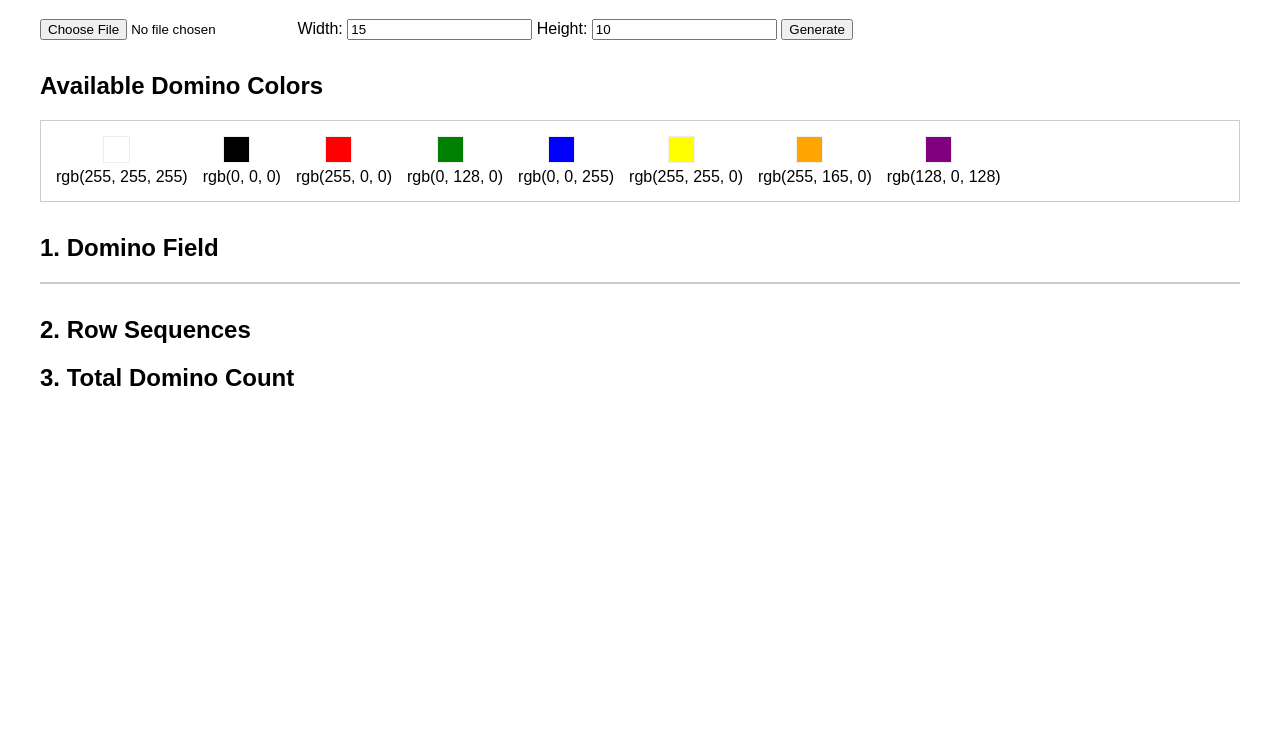
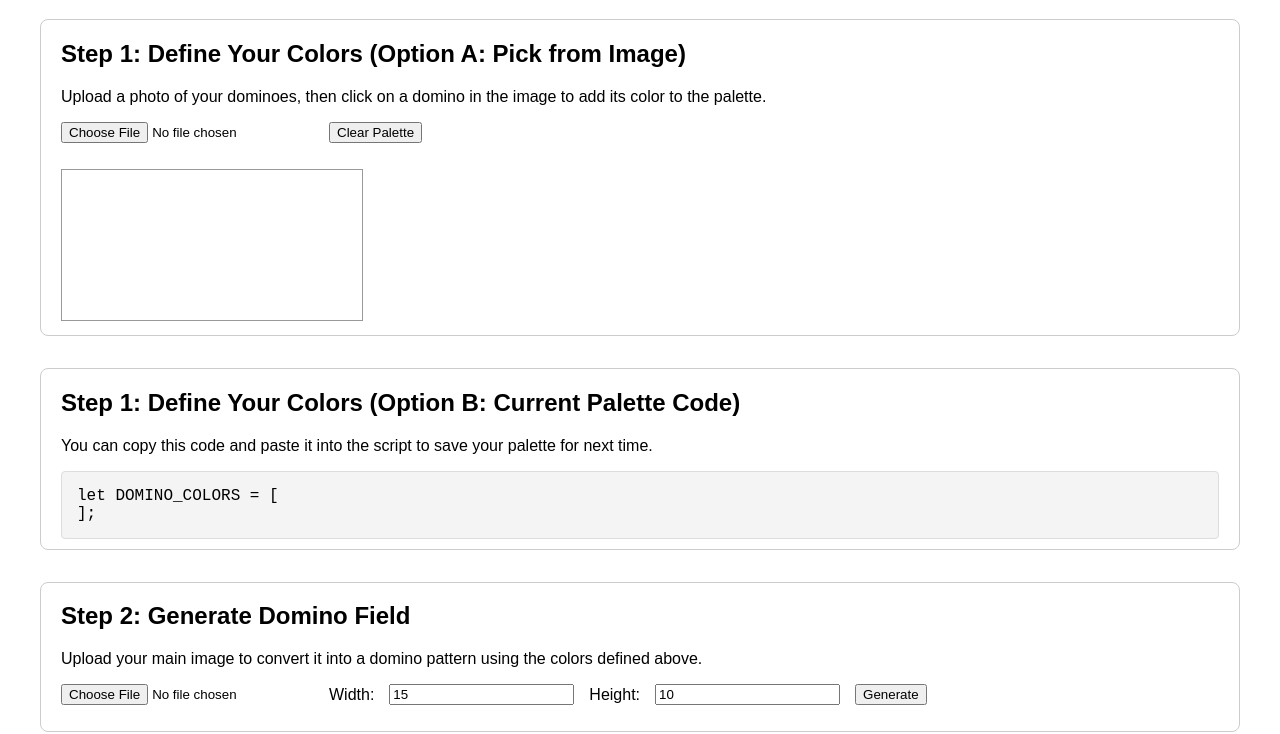
Before and after one commit to bjaspan/domino-field-generator, a plain HTML site: page index.html in a window 1280 px wide. Shown: the part 102-836 px from the top of the page. Before the commit the page ends 800 px from the top, so only its background shows below. Drawn offline with Linux system fonts and the light colour scheme.

Commit message:
Version 3. The palette can be specified in script.js or be overridden by clicking locations in a separately uploaded palette source file.

```diff
--- a/index.html
+++ b/index.html
@@ -8,6 +8,27 @@
 </head>
 <body>
     <h1>Domino Image Converter 🎨</h1>
+
+    <div class="section-box">
+        <h2>Step 1: Define Your Colors (Option A: Pick from Image)</h2>
+        <p>Upload a photo of your dominoes, then click on a domino in the image to add its color to the palette.</p>
+        <div class="controls">
+            <input type="file" id="pickerUploader">
+            <button id="clearPaletteButton">Clear Palette</button>
+        </div>
+        <canvas id="colorPickerCanvas"></canvas>
+    </div>
+
+    <div class="section-box">
+        <!-- Text updated here -->
+        <h2>Step 1: Define Your Colors (Option B: Current Palette Code)</h2>
+        <p>You can copy this code and paste it into the script to save your palette for next time.</p>
+        <div id="colorPalette"></div>
+    </div>
+
+    <div class="section-box">
+        <h2>Step 2: Generate Domino Field</h2>
+        <p>Upload your main image to convert it into a domino pattern using the colors defined above.</p>
         <div class="controls">
             <input type="file" id="imageUploader">
             <label for="fieldWidth">Width:</label>
@@ -16,18 +37,15 @@
             <input type="number" id="fieldHeight" value="10">
             <button id="generateButton">Generate</button>
         </div>
-
-    <h2>Available Domino Colors</h2>
-    <div id="colorPalette"></div>
+    </div>
 
     <div id="results">
-        <h2>1. Domino Field</h2>
+        <h2>Results</h2>
+        <h3>1. Domino Field</h3>
         <div id="dominoField"></div>
-
-        <h2>2. Row Sequences</h2>
+        <h3>2. Row Sequences</h3>
         <div id="rowList"></div>
-
-        <h2>3. Total Domino Count</h2>
+        <h3>3. Total Domino Count</h3>
         <div id="totalCount"></div>
     </div>
 
--- a/script.js
+++ b/script.js
@@ -1,50 +1,55 @@
 /**
  * YOUR DOMINO COLORS
- * -------------------
- * Edit this list to match the RGB values of the domino colors you own.
- * Each color is an array of three numbers: [Red, Green, Blue].
+ * This list will be populated by the color picker tool.
+ * You can also paste a previously generated list here.
  */
-const DOMINO_COLORS = [
-    [255, 255, 255], // White
-    [0, 0, 0],       // Black
-    [255, 0, 0],     // Red
-    [0, 128, 0],     // Green
-    [0, 0, 255],     // Blue
-    [255, 255, 0],   // Yellow
-    [255, 165, 0],   // Orange
-    [128, 0, 128]    // Purple
-];
+let DOMINO_COLORS = [];
 
-// --- NEW FUNCTION ---
-// This function runs once when the page loads to show your available colors.
-function displayAvailableColors() {
-    const paletteContainer = document.getElementById('colorPalette');
-    paletteContainer.innerHTML = ''; // Clear any existing content
+// --- EVENT LISTENERS ---
 
-    DOMINO_COLORS.forEach(color => {
-        const item = document.createElement('div');
-        item.classList.add('palette-item');
-
-        const colorBlock = document.createElement('div');
-        colorBlock.classList.add('color-block');
-        colorBlock.style.backgroundColor = `rgb(${color[0]}, ${color[1]}, ${color[2]})`;
-
-        const colorText = document.createElement('span');
-        colorText.textContent = `rgb(${color.join(', ')})`;
-
-        item.appendChild(colorBlock);
-        item.appendChild(colorText);
-        paletteContainer.appendChild(item);
-    });
-}
-
-// --- SCRIPT EXECUTION STARTS HERE ---
-
-// Display the configured colors as soon as the page loads
 document.addEventListener('DOMContentLoaded', displayAvailableColors);
 
+document.getElementById('pickerUploader').addEventListener('change', (event) => {
+    const canvas = document.getElementById('colorPickerCanvas');
+    const ctx = canvas.getContext('2d');
+    const reader = new FileReader();
+    reader.onload = (e) => {
+        const img = new Image();
+        img.onload = () => {
+            canvas.width = img.width;
+            canvas.height = img.height;
+            ctx.drawImage(img, 0, 0);
+        };
+        img.src = e.target.result;
+    };
+    reader.readAsDataURL(event.target.files[0]);
+});
+
+document.getElementById('colorPickerCanvas').addEventListener('click', (event) => {
+    const canvas = event.target;
+    const ctx = canvas.getContext('2d');
+    const rect = canvas.getBoundingClientRect();
+    const x = event.clientX - rect.left;
+    const y = event.clientY - rect.top;
+    const pixel = ctx.getImageData(x, y, 1, 1).data;
+    const color = [pixel[0], pixel[1], pixel[2]];
+
+    if (!DOMINO_COLORS.some(c => JSON.stringify(c) === JSON.stringify(color))) {
+        DOMINO_COLORS.push(color);
+        displayAvailableColors();
+    }
+});
+
+document.getElementById('clearPaletteButton').addEventListener('click', () => {
+    DOMINO_COLORS = [];
+    displayAvailableColors();
+});
 
 document.getElementById('generateButton').addEventListener('click', () => {
+    if (DOMINO_COLORS.length === 0) {
+        alert("Please define a color palette first by picking colors from an image.");
+        return;
+    }
     const uploader = document.getElementById('imageUploader');
     const width = parseInt(document.getElementById('fieldWidth').value);
     const height = parseInt(document.getElementById('fieldHeight').value);
@@ -60,13 +65,34 @@ document.getElementById('generateButton').addEventListener('click', () => {
         };
         reader.readAsDataURL(uploader.files[0]);
     } else {
-        alert("Please select an image file.");
+        alert("Please select an image to convert.");
     }
 });
 
+
+// --- CORE FUNCTIONS ---
+
+/**
+ * This function is updated to display the DOMINO_COLORS array
+ * as a copy-pasteable code block with inline color swatches.
+ */
+function displayAvailableColors() {
+    const paletteContainer = document.getElementById('colorPalette');
+
+    let htmlContent = 'let DOMINO_COLORS = [\n';
+
+    DOMINO_COLORS.forEach(color => {
+        const colorString = `    [${color[0]}, ${color[1]}, ${color[2]}],`;
+        const colorBox = `<div class="color-block-inline" style="background-color: rgb(${color[0]}, ${color[1]}, ${color[2]})"></div>`;
+        htmlContent += `${colorString} ${colorBox}\n`;
+    });
+
+    htmlContent += '];';
+    paletteContainer.innerHTML = htmlContent;
+}
+
 function processImage(img, width, height) {
     const palette = DOMINO_COLORS;
-
     const canvas = document.createElement('canvas');
     const ctx = canvas.getContext('2d');
     canvas.width = width;
@@ -91,6 +117,7 @@ function processImage(img, width, height) {
 }
 
 function findClosestColor(color, palette) {
+    if (palette.length === 0) return [0, 0, 0];
     let closest = palette[0];
     let minDistance = Infinity;
 
--- a/style.css
+++ b/style.css
@@ -4,26 +4,46 @@ body {
 }
 
 .controls {
-    margin-bottom: 2em;
+    display: flex;
+    align-items: center;
+    gap: 15px;
+    margin-bottom: 1em;
 }
 
-/* New styles for the color palette */
-#colorPalette {
-    display: flex;
-    flex-wrap: wrap;
-    gap: 15px;
+.section-box {
+    border: 1px solid #ccc;
+    padding: 0 20px 10px;
     margin-bottom: 2em;
-    border: 1px solid #ccc;
-    padding: 15px;
+    border-radius: 8px;
 }
 
-.palette-item {
-    display: flex;
-    flex-direction: column;
-    align-items: center;
-    gap: 5px;
+#colorPickerCanvas {
+    max-width: 100%;
+    border: 1px solid #999;
+    cursor: crosshair;
+    margin-top: 10px;
 }
-/* End of new styles */
+
+/* Updated styles for the code display */
+#colorPalette {
+    background-color: #f4f4f4;
+    border: 1px solid #ddd;
+    border-radius: 4px;
+    padding: 15px;
+    font-family: 'Courier New', Courier, monospace;
+    white-space: pre; /* This makes it behave like a <pre> tag */
+    overflow-x: auto;
+}
+
+/* New style for the small color squares in the code */
+.color-block-inline {
+    width: 1em;
+    height: 1em;
+    display: inline-block;
+    vertical-align: middle;
+    border: 1px solid #999;
+    margin-left: 10px;
+}
 
 #dominoField {
     display: grid;
@@ -51,7 +71,7 @@ body {
 }
 
 .count {
-    min-width: 30px; /* Ensures the element has a consistent width */
-    text-align: left;  /* Aligns the text within the element */
+    min-width: 30px;
+    text-align: left;
     margin-right: 15px;
 }
```
Lines whose indentation alone changed are shown as unchanged.
